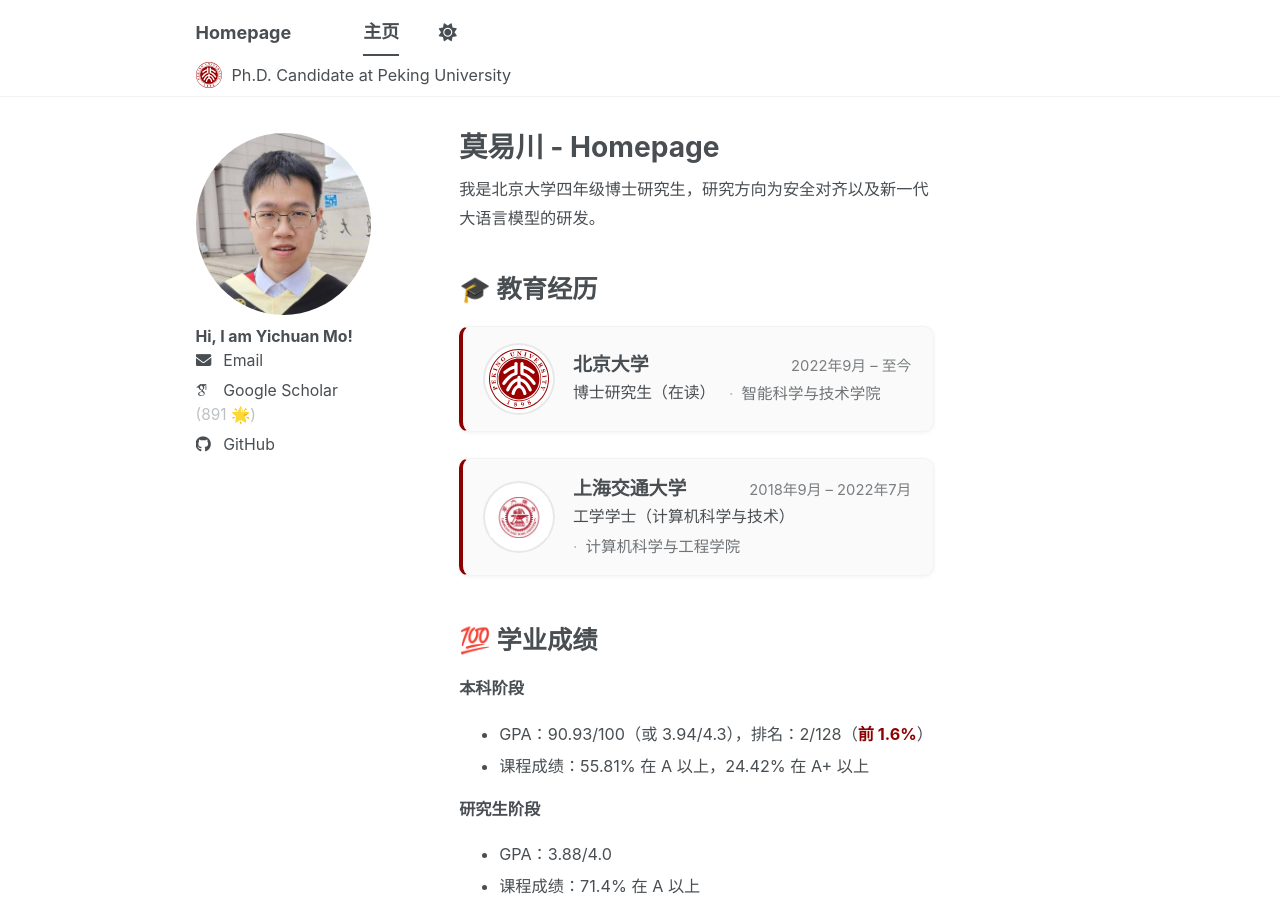
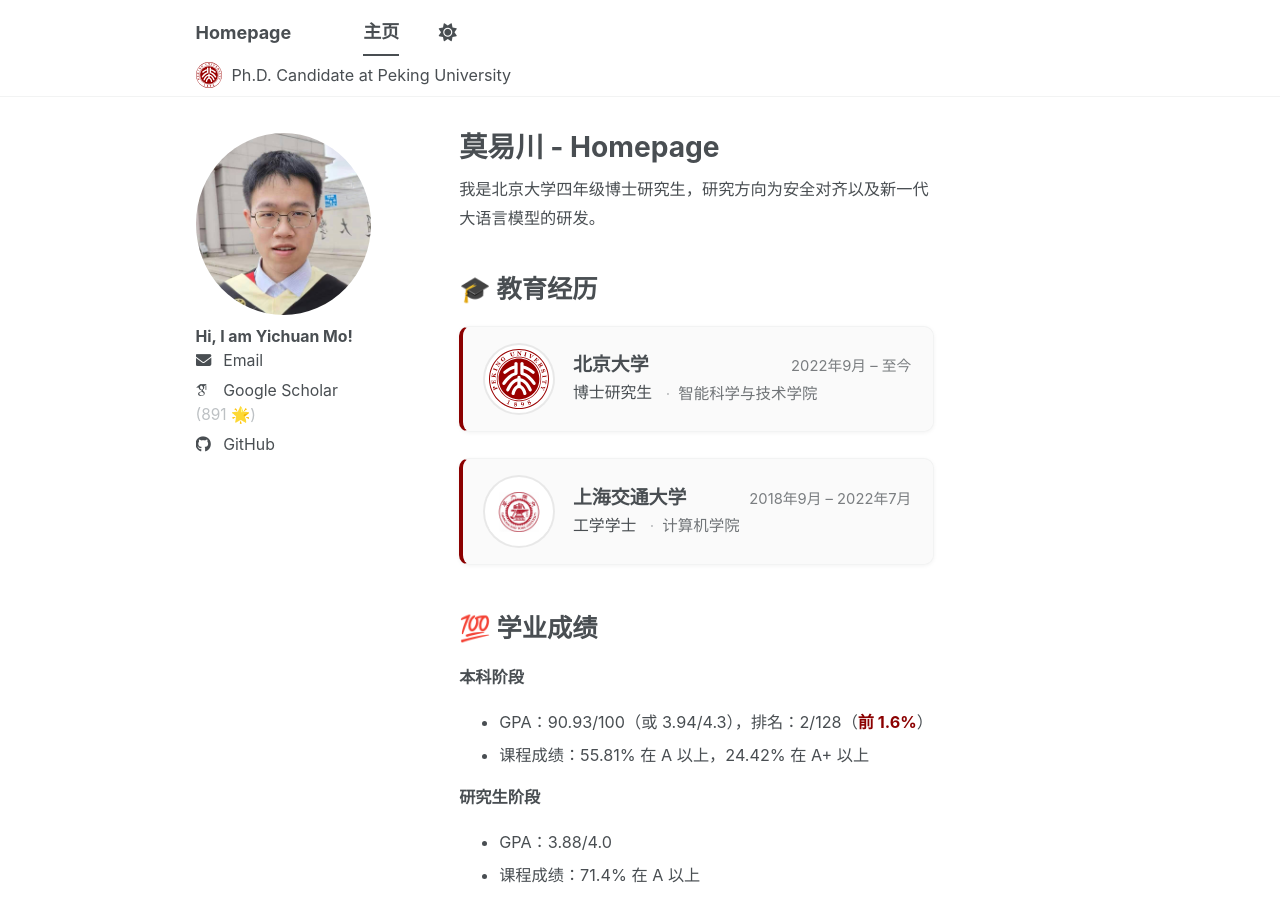
Before and after one commit to mo666666/mo666666.github.io, a Jekyll site: the page built from _pages/about-zh.md, in a window 1280 px wide and 900 px high. Built offline with Jekyll 4.4.1, drawn with Linux system fonts in a browser that asks for light colours; some web fonts are replaced; a script bundle is joined from its source files by our own code; library files that are not in the unit come from our copies.

```diff
--- a/_pages/about-zh.md
+++ b/_pages/about-zh.md
@@ -23,7 +23,7 @@
         <span class="homepage-education__dates">2022年9月 – 至今</span>
       </div>
       <div class="homepage-education__meta">
-        <span class="homepage-education__degree">博士研究生（在读）</span>
+        <span class="homepage-education__degree">博士研究生</span>
         <span class="homepage-education__dept">智能科学与技术学院</span>
       </div>
     </div>
@@ -38,8 +38,8 @@
         <span class="homepage-education__dates">2018年9月 – 2022年7月</span>
       </div>
       <div class="homepage-education__meta">
-        <span class="homepage-education__degree">工学学士（计算机科学与技术）</span>
-        <span class="homepage-education__dept">计算机科学与工程学院</span>
+        <span class="homepage-education__degree">工学学士</span>
+        <span class="homepage-education__dept">计算机学院</span>
       </div>
     </div>
   </li>
```
